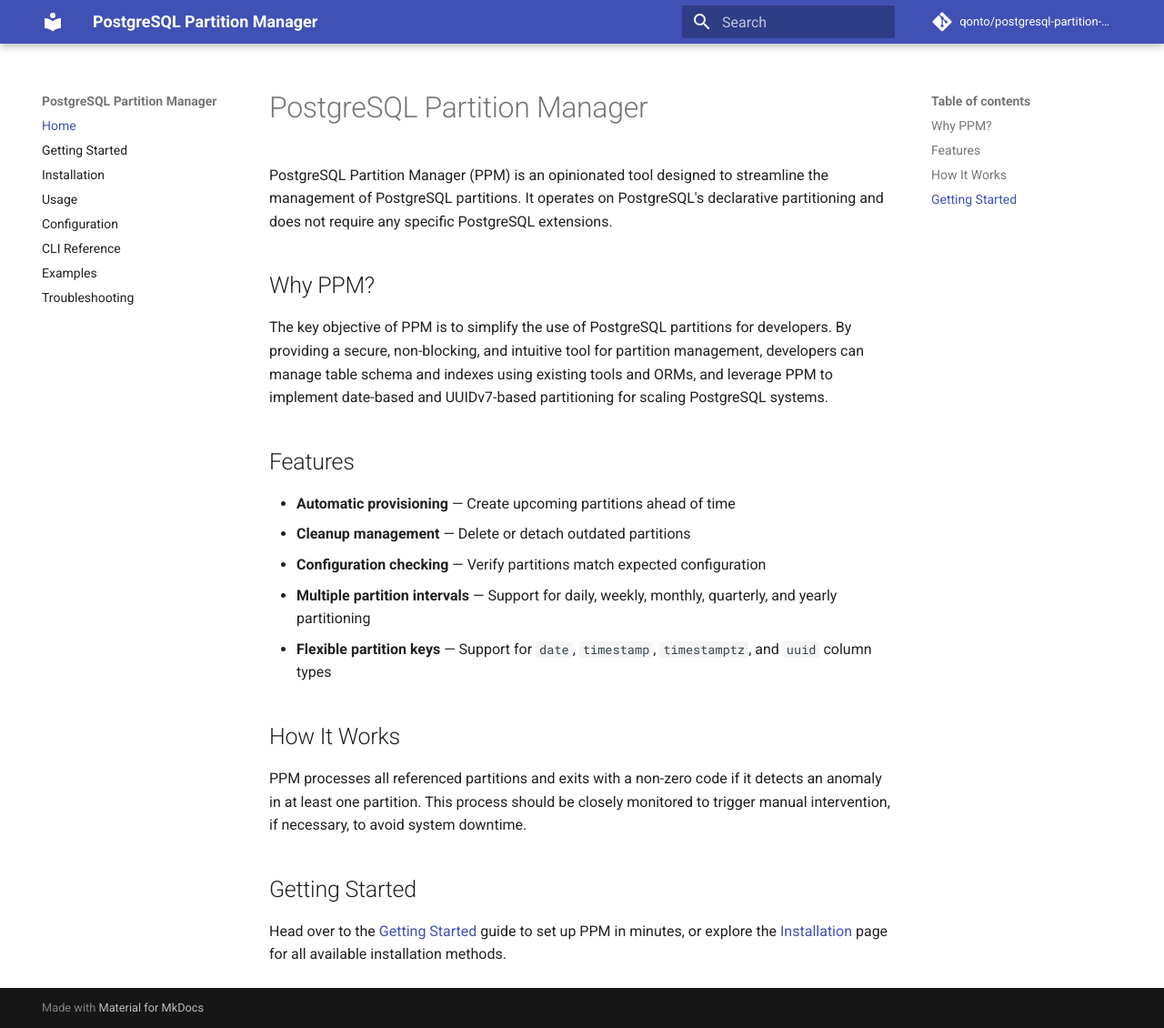
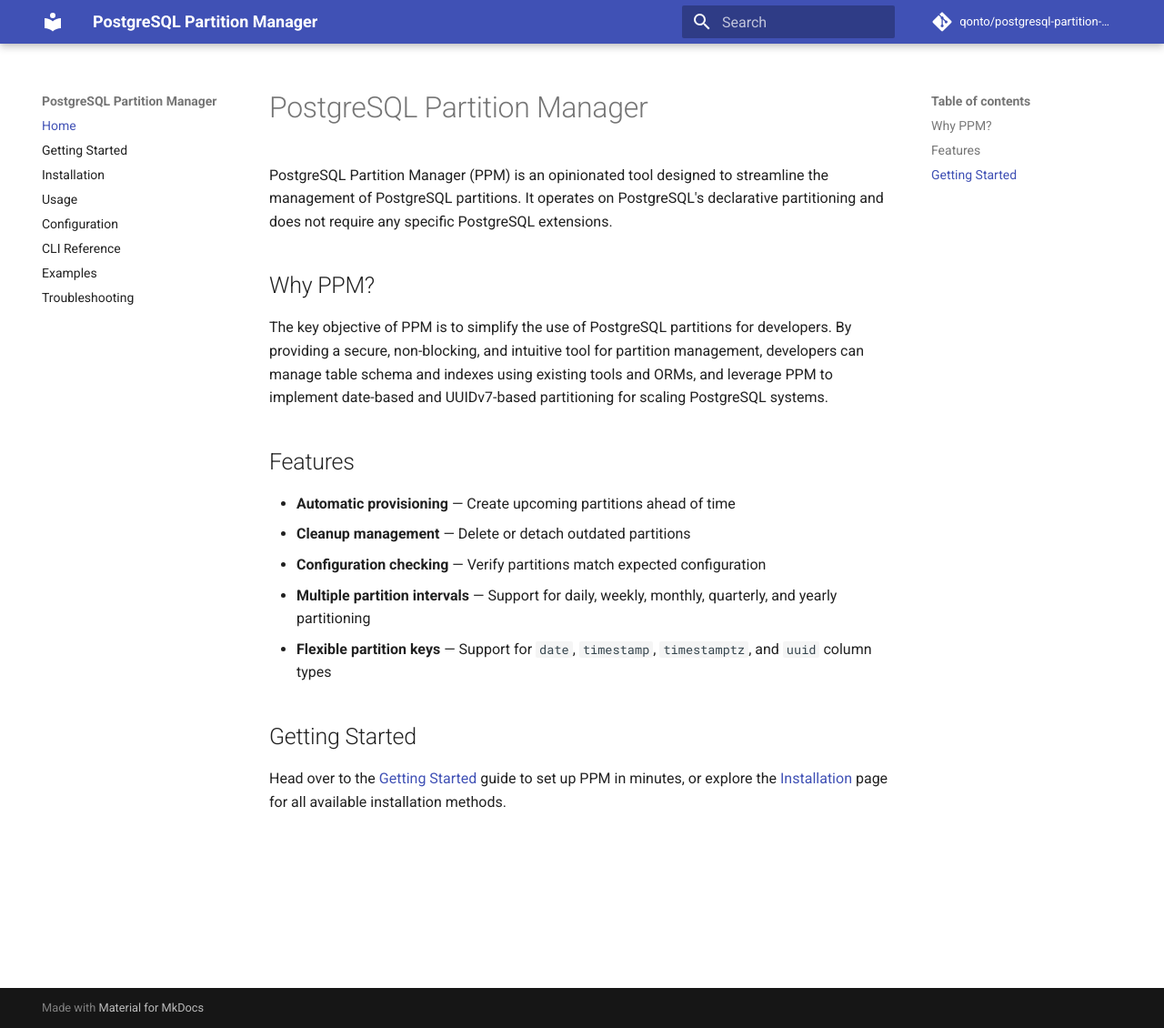
Before and after one commit to qonto/postgresql-partition-manager, an MkDocs documentation site: the page built from docs/index.md, in a window 1280 px wide and 1130 px high. Shown: the whole window at 91% size. Built offline with MkDocs 1.6.1 and Material for MkDocs 9.7.7, drawn with Linux system fonts in a browser that asks for light colours; comment, search, counter and statistics services are not loaded; the version menu is left out.

Commit message:
chore(docs): remove how it work section
Signed-off-by: Vincent Mercier <vmercier@gmail.com>

```diff
--- a/docs/index.md
+++ b/docs/index.md
@@ -14,10 +14,6 @@
 - **Multiple partition intervals** — Support for daily, weekly, monthly, quarterly, and yearly partitioning
 - **Flexible partition keys** — Support for `date`, `timestamp`, `timestamptz`, and `uuid` column types
 
-## How It Works
-
-PPM processes all referenced partitions and exits with a non-zero code if it detects an anomaly in at least one partition. This process should be closely monitored to trigger manual intervention, if necessary, to avoid system downtime.
-
 ## Getting Started
 
 Head over to the [Getting Started](getting-started.md) guide to set up PPM in minutes, or explore the [Installation](installation.md) page for all available installation methods.
```
